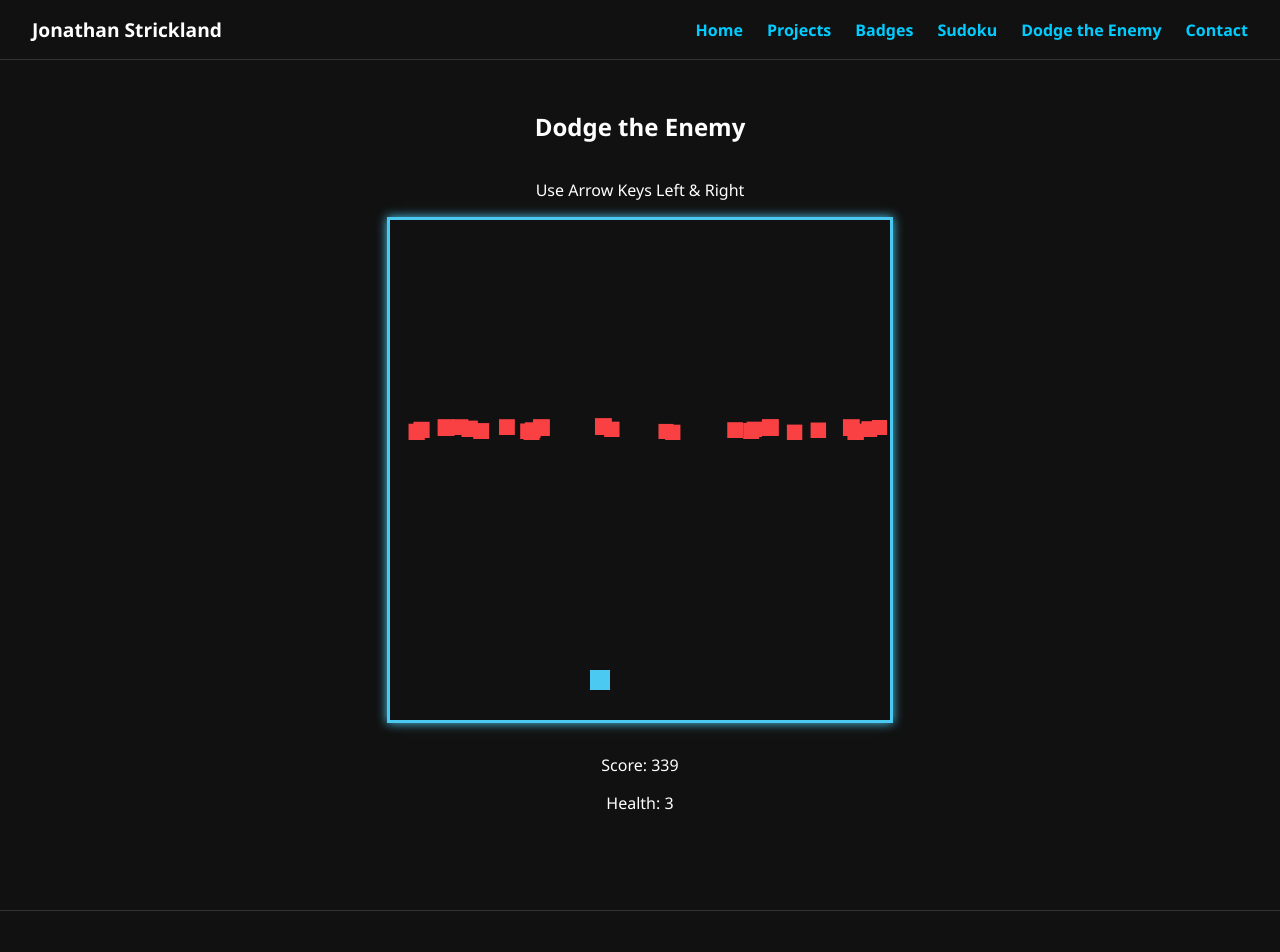
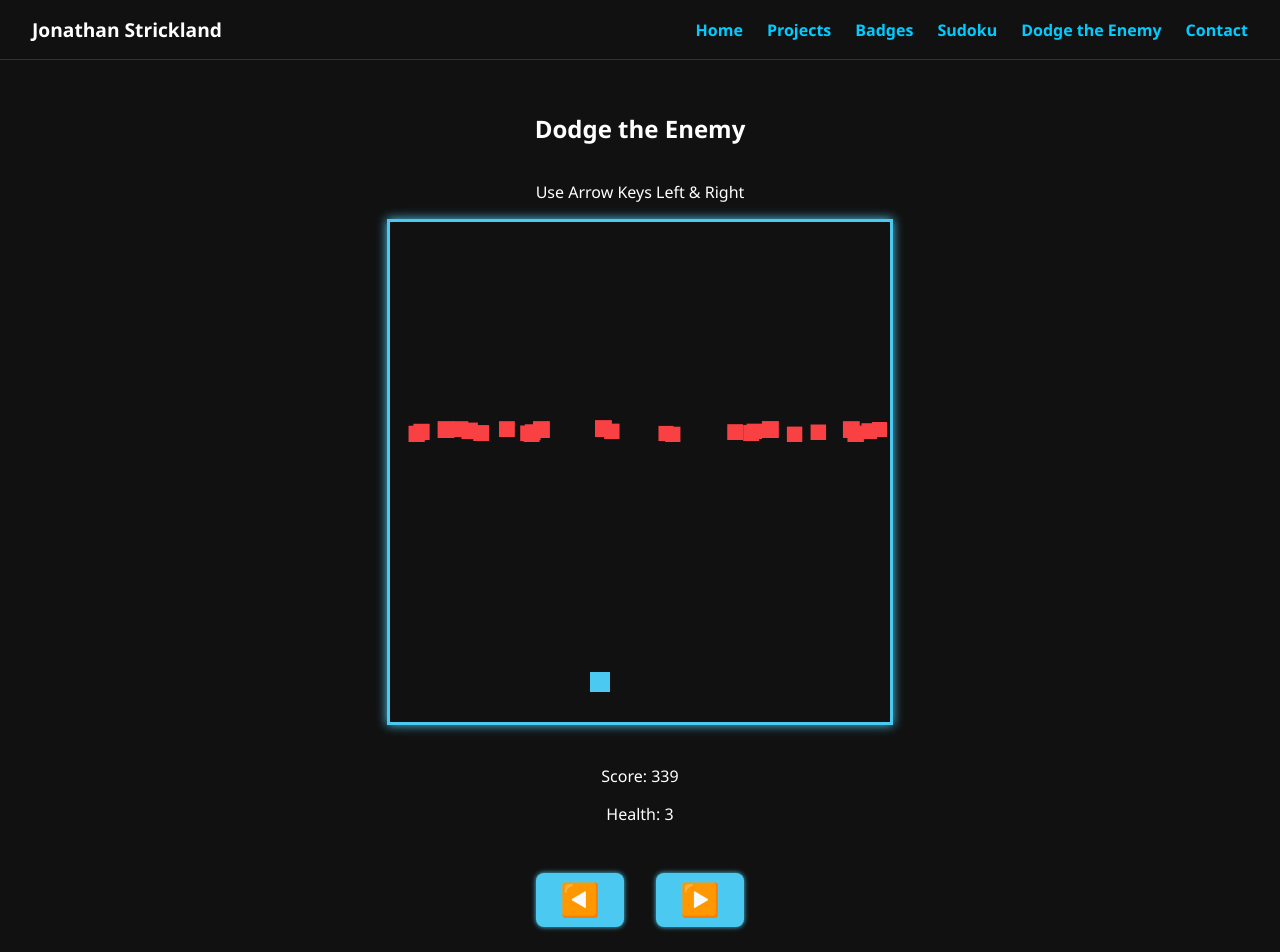
Before and after one commit to Jonathan-Strickland/portfolio, a React (Vite) app: page /dodgeenemy in a window 1280 px wide. Shown: the top 952 px of the page. Built offline with nearby package versions, Linux system fonts and the light colour scheme.

Commit message:
updated dodge the enemy game

```diff
--- a/src/pages/DodgeEnemy.jsx
+++ b/src/pages/DodgeEnemy.jsx
@@ -151,15 +151,37 @@ export default function DodgeTheEnemy() {
       <h2>Dodge the Enemy</h2>
       <p>Use Arrow Keys Left & Right</p>
       <canvas ref={canvasRef} width={500} height={500}></canvas>
+
       <div className="hud">
         <p>Score: {score}</p>
         <p>Health: {health}</p>
       </div>
+
       {gameOver && <div className="game-over">💀 Game Over</div>}
       {win && <div className="game-win">🎉 You Win!</div>}
+
       {(gameOver || win) && (
         <button className="restart-btn" onClick={restartGame}>Play Again</button>
       )}
+
+      {/* ✅ Mobile Controls Here */}
+      {!gameOver && !win && (
+        <div className="mobile-controls">
+          <button
+            onTouchStart={() => (keysPressed.current['ArrowLeft'] = true)}
+            onTouchEnd={() => (keysPressed.current['ArrowLeft'] = false)}
+          >
+            ◀️
+          </button>
+          <button
+            onTouchStart={() => (keysPressed.current['ArrowRight'] = true)}
+            onTouchEnd={() => (keysPressed.current['ArrowRight'] = false)}
+          >
+            ▶️
+          </button>
+        </div>
+      )}
     </div>
   );
+
 }
--- a/src/pages/dodge.css
+++ b/src/pages/dodge.css
@@ -3,16 +3,23 @@
   flex-direction: column;
   align-items: center;
   justify-content: center;
-  padding-top: 30px;
+  padding: 2rem 1rem;
   text-align: center;
   color: #fff;
 }
 
 canvas {
+  width: 100%;
+  max-width: 500px;
+  height: auto;
   border: 3px solid #4cc9f0;
   background-color: #111;
   box-shadow: 0 0 10px #4cc9f0;
-  margin-bottom: 15px;
+  margin-bottom: 1rem;
+}
+
+.hud {
+  margin: 0.5rem 0;
 }
 
 .restart-btn {
@@ -31,16 +38,40 @@ canvas {
   background-color: #f9844a;
 }
 
-.game-over {
-  color: #f94144;
+.game-over, .game-win {
   font-size: 1.5rem;
   font-weight: bold;
   margin-top: 10px;
 }
 
+.game-over {
+  color: #f94144;
+}
+
 .game-win {
   color: #90be6d;
-  font-size: 1.5rem;
+}
+
+/* 📱 Mobile controls */
+.mobile-controls {
+  display: flex;
+  justify-content: center;
+  gap: 2rem;
+  margin-top: 1.5rem;
+}
+
+.mobile-controls button {
+  background: #4cc9f0;
+  color: black;
+  font-size: 2rem;
+  padding: 0.5rem 1.5rem;
+  border: none;
+  border-radius: 8px;
+  cursor: pointer;
   font-weight: bold;
-  margin-top: 10px;
+  box-shadow: 0 0 5px #4cc9f0;
 }
+
+.mobile-controls button:active {
+  background: #90e0ef;
+}
```
